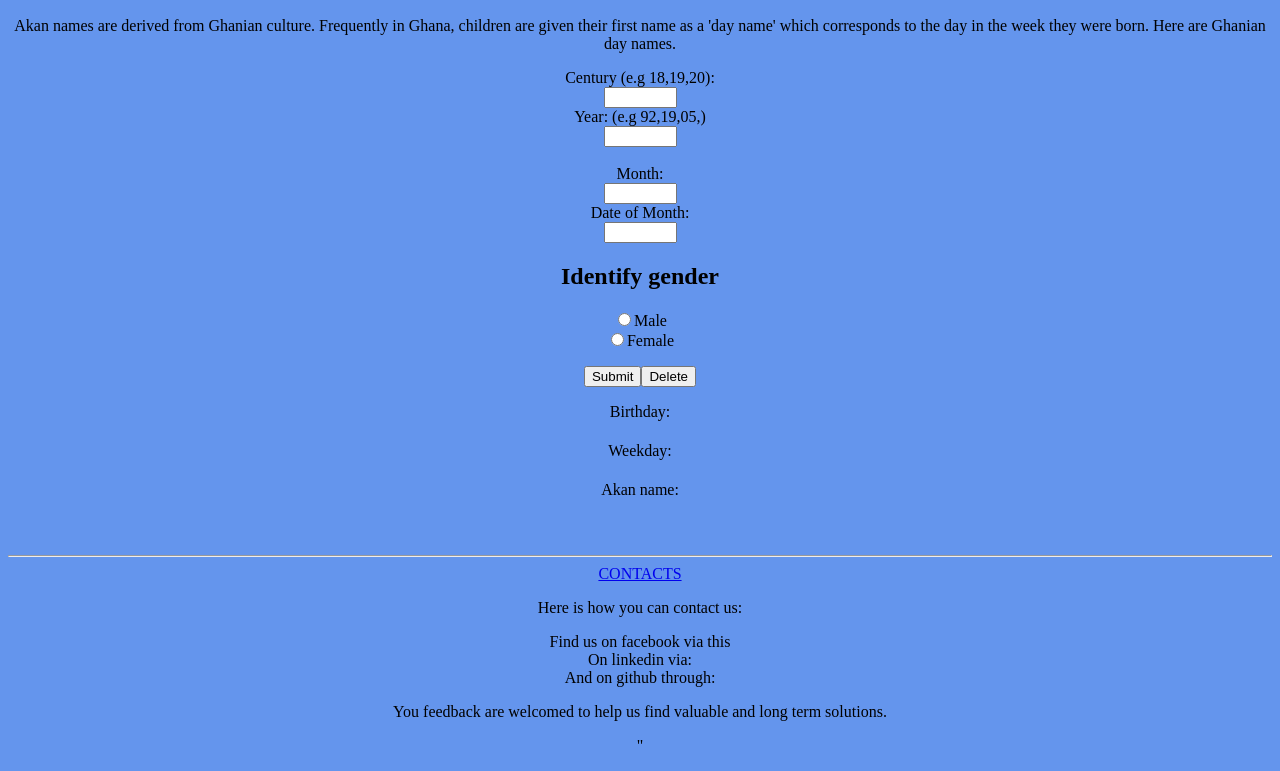
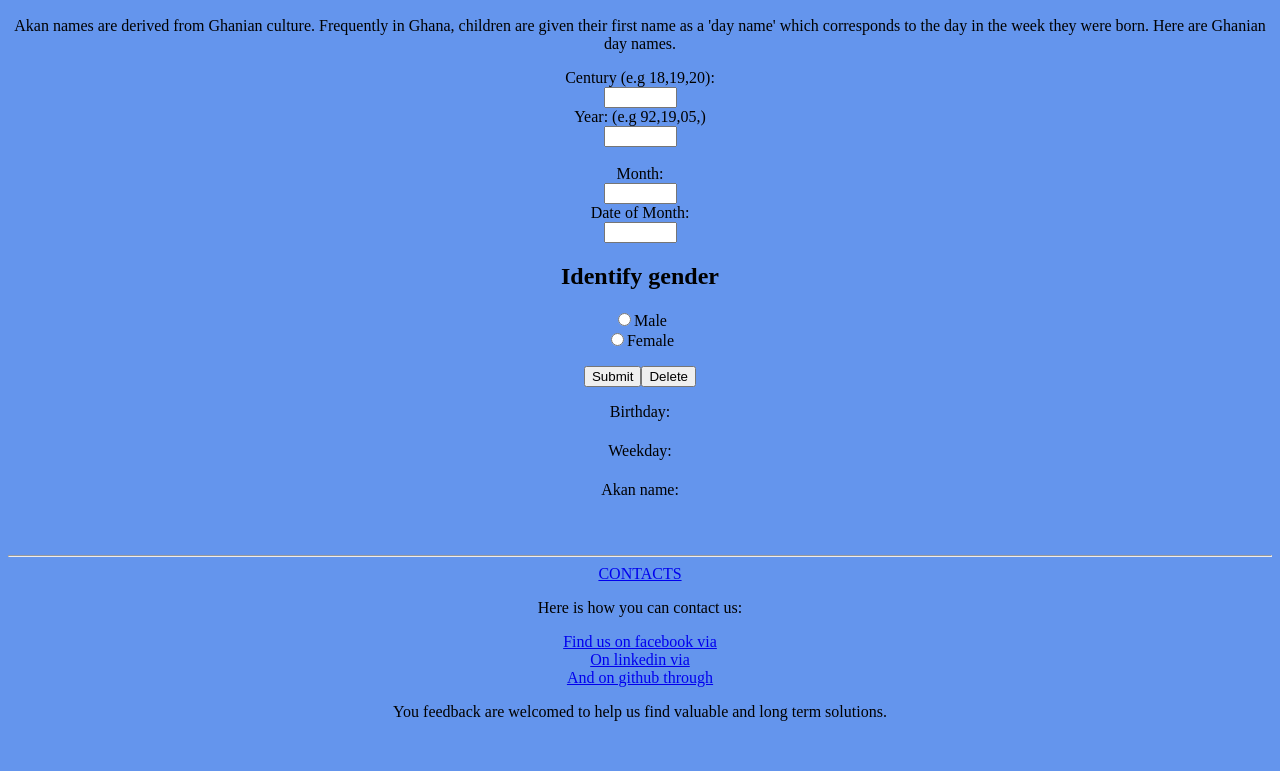
Before and after one commit to Maxwel5/JavaScript-Birthday-Project, a plain HTML site: page index.html in a window 1280 px wide. Shown: the part 141-912 px from the top of the page. After the commit the page ends 878 px from the top, so only its background shows below. Drawn offline with Linux system fonts and the light colour scheme.

Commit message:
editing links

```diff
--- a/index.html
+++ b/index.html
@@ -61,12 +61,10 @@
     <a href="#" id="contacts">CONTACTS</a>
     <p>Here is how you can contact us:</p>
     <p>
-        Find us on facebook via this <link href="https://web.facebook.com/profile.php?id=100007695125864&ref=bookmarks"><br>
-        On linkedin via: <link href="https://www.linkedin.com/in/maxwel-wafula-251990110/"><br>
-        And on github through: <link href="https://gith/ub.com/Maxwel5">
+    <a href="https://www.facebook.com">Find us on facebook via</a><br>
+    <a href="https://www.linkedin.com/in/maxwel-wafula-251990110/">On linkedin via</a><br>
+    <a href="https://gith/ub.com/Maxwel5">And on github through</a>
     <p>You feedback are welcomed to help us find valuable and long term solutions.</p>
-"
-    </p>
 </body>
 <script src="js/scripts.js"></script>
 </html>
```
